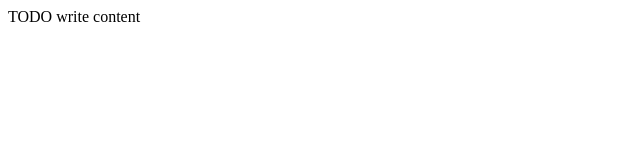
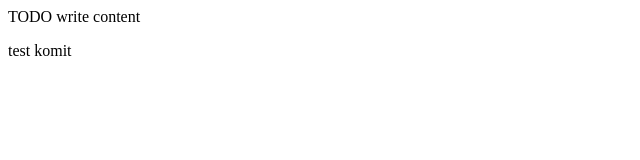
Before and after one commit to puspaningtyas/rpl20181, a plain HTML site: page WebApplication2/web/index.html in a window 1280 px wide. Shown: the full height of the page, 0-640 px from the left. Drawn offline with Linux system fonts and the light colour scheme.

Commit message:
version 1.2

```diff
--- a/WebApplication2/web/index.html
+++ b/WebApplication2/web/index.html
@@ -12,5 +12,6 @@ and open the template in the editor.
     </head>
     <body>
         <div>TODO write content</div>
+        <p>test komit</p>
     </body>
 </html>
```
